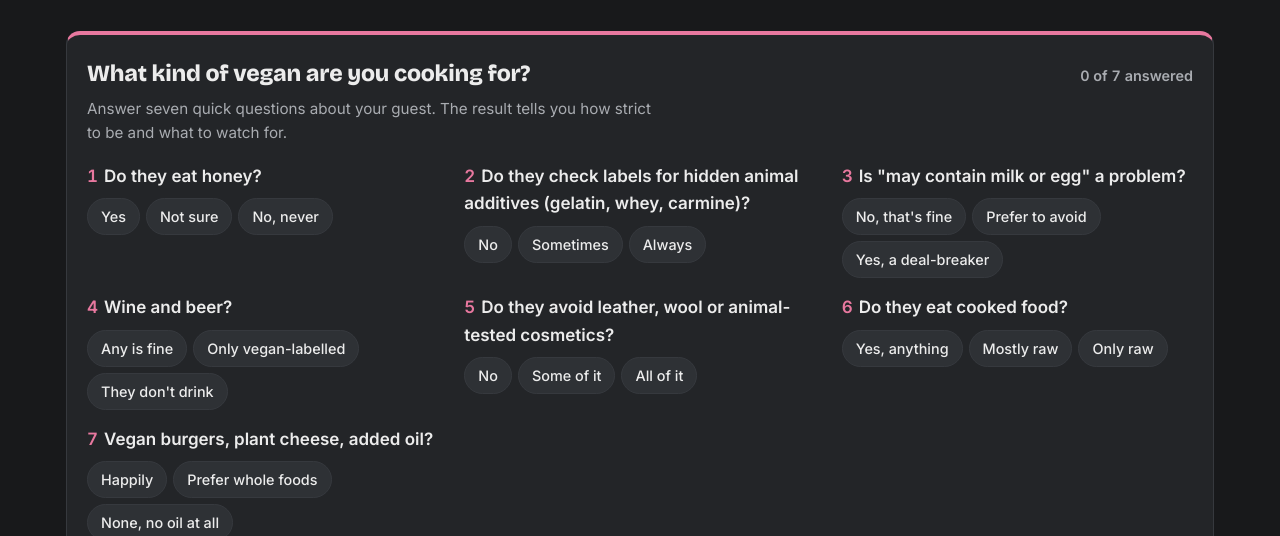
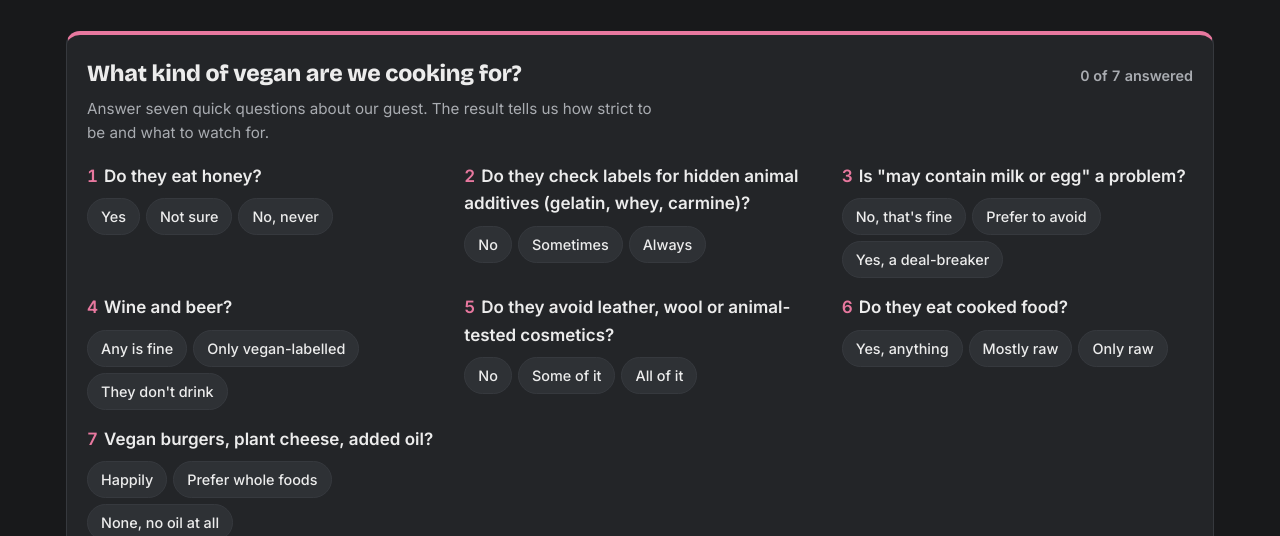
Before and after one commit to tasar1-ship-it/strictly-plant, a plain HTML site: page index.html in a window 1280 px wide. Shown: the part 264-800 px from the top of the page. Drawn offline with nearby package versions, Linux system fonts and the light colour scheme.

Commit message:
Questionnaire heading: we instead of you
Co-Authored-By: Claude Opus 5.5 <noreply@anthropic.com>

```diff
--- a/index.html
+++ b/index.html
@@ -132,8 +132,8 @@ mark{background:var(--accent-soft);color:inherit;border-radius:3px;padding:0 1px
   <section class="quiz" id="quiz" aria-labelledby="quiz-title">
     <div class="quiz-head">
       <div>
-        <h2 id="quiz-title">What kind of vegan are you cooking for?</h2>
-        <p>Answer seven quick questions about your guest. The result tells you how strict to be and what to watch for.</p>
+        <h2 id="quiz-title">What kind of vegan are we cooking for?</h2>
+        <p>Answer seven quick questions about our guest. The result tells us how strict to be and what to watch for.</p>
       </div>
       <span class="progress" id="qprog">0 of 7 answered</span>
     </div>
```
